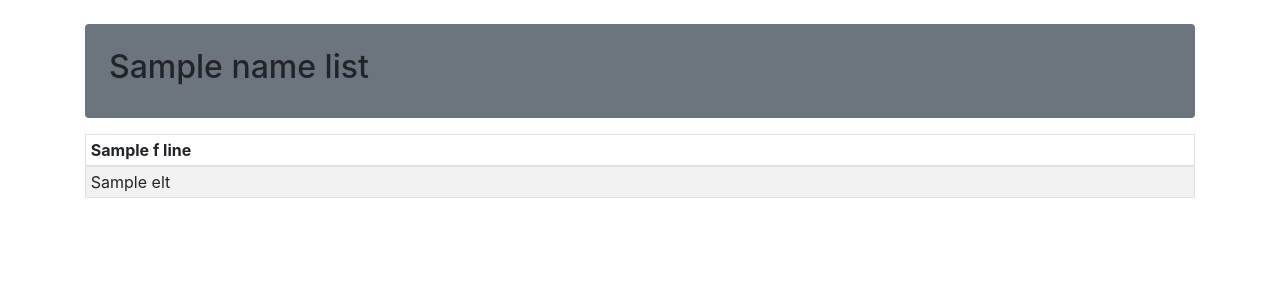
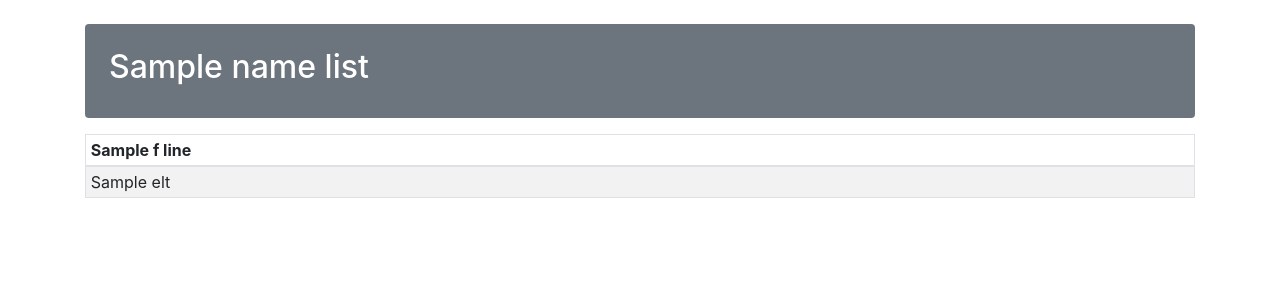
Before and after one commit to gildeluermoz/gas, a Python web app: template app/templates/table_database.html in a window 1280 px wide. Shown: the part 80-380 px from the top of the page. Run offline with Jinja, Linux system fonts and the light colour scheme; the template is opened without the code that fills it: most values are stand-ins (such as "Sample title", 1, 10 or a date in 2020); some libraries are stand-ins or nearby versions.

Commit message:
style text-white dans les tableaux

```diff
--- a/app/templates/table_database.html
+++ b/app/templates/table_database.html
@@ -3,7 +3,7 @@
   <body>
       {% include "head-appli.html" %}
       <div class="container">
-        <div class="card p-4 mb-3 bg-secondary border border-0">
+        <div class="card p-4 mb-3 bg-secondary border border-0 text-white">
           <h2>{{ name_list }}
           {% if 'C' in user_right %}
               <a href="{{pathA}}"><button type="submit" class="btn btn-outline-success btn-sm border border-white text-white float-right">
```
